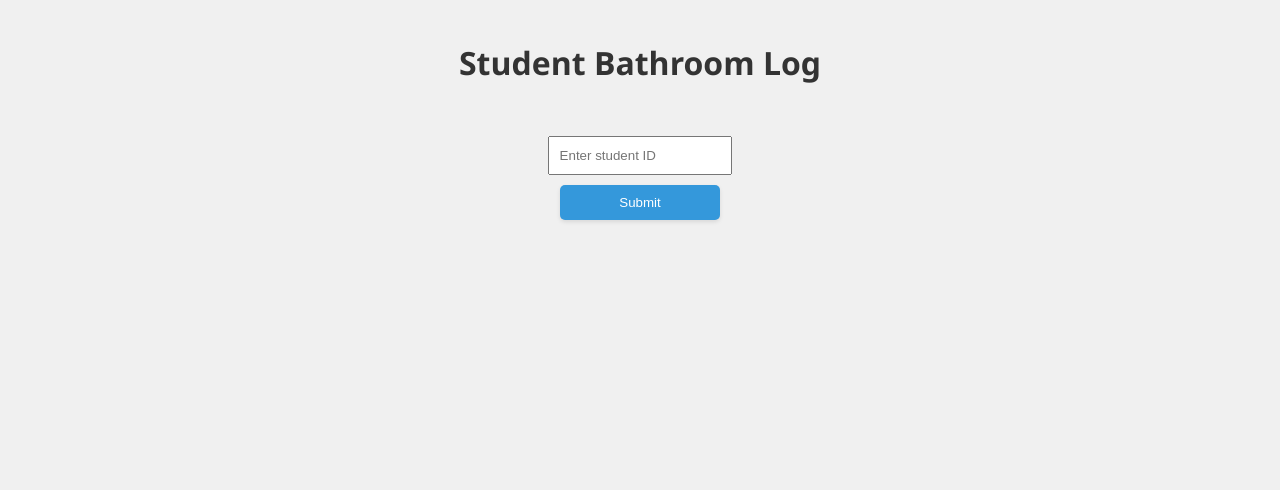
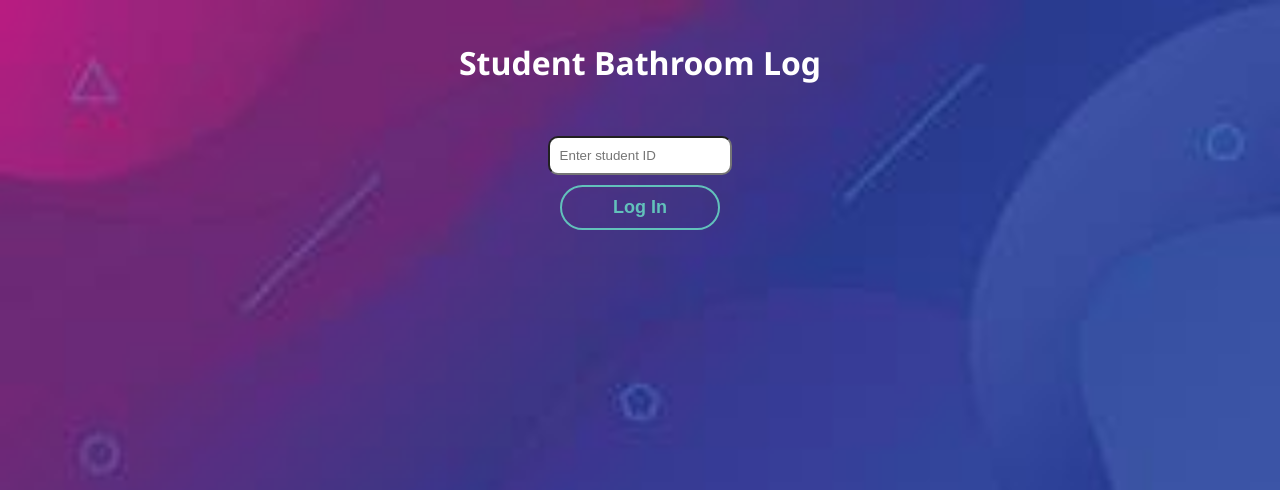
Before and after one commit to alexliao95311/bathroom-system, a Flask app: page / in a window 1280 px wide. Shown: the top 490 px of the page. Run offline with Flask 2, Linux system fonts and the light colour scheme.

Commit message:
huge styling upgrade

```diff
--- a/static/styles.css
+++ b/static/styles.css
@@ -1,14 +1,32 @@
 /* static/style.css */
 body {
     font-family: 'Segoe UI', Tahoma, Geneva, Verdana, sans-serif;
-    background-color: #f0f0f0;
+    /*background-color: #3f2d2d;*/
     margin: 0;
     padding: 20px;
     text-align: center; /* Aligns text to the center */
+    background-image: url('/static/background.jpeg');
+    background-size: cover; /* Cover the entire viewport */
+    background-position: center; /* Center the image */
+    background-repeat: no-repeat; /* Do not repeat the image */
+    background-attachment: fixed; /* Optional: set the background image to be fixed in the viewport */
+}
+
+.centered-container {
+    display: flex; /* Use Flexbox */
+    justify-content: center; /* Center horizontally */
+    align-items: center; /* Center vertically */
+    height: 100vh; /* Full height of the viewport */
+  }
+
+
+p {
+    color: #ffffff;
+
 }
 
 h1 {
-    color: #333;
+    color: #ffffff;
 }
 
 form {
@@ -19,47 +37,114 @@ form {
 input[type="text"], button {
     padding: 10px;
     margin-top: 10px;
-    display: block; /* Makes input and button take the full width of their container */
-    margin-left: auto; /* With margin-right: auto, centers the block elements */
+    display: block;
+    margin-left: auto;
     margin-right: auto;
-    width: 80%; /* You can adjust the width as needed */
+    width: 80%;
+    border-radius: 10px;
 }
 
 button {
-    display: inline-block;
-    padding: 10px 20px;
-    margin: 10px 0;
-    background-color: #3498db; /* Button color - you can change this */
-    color: #ffffff; /* Text color */
-    text-decoration: none; /* Remove underline from links */
-    border: none; /* Remove borders */
-    border-radius: 5px; /* Optional: rounds the corners */
-    cursor: pointer; /* Changes cursor to indicate it's clickable */
-    box-shadow: 0 2px 4px rgba(0, 0, 0, 0.1); /* Optional: adds shadow for depth */
-    transition: background-color 0.3s; /* Smooth background color change on hover */
-}
+    cursor: pointer;
+    position: relative;
+    padding: 10px 24px;
+    font-size: 18px;
+    color: rgb(98, 193, 187);
+    border: 2px solid rgb(98, 193, 187);
+    border-radius: 34px;
+    background-color: transparent;
+    font-weight: 600;
+    transition: all 0.3s cubic-bezier(0.23, 1, 0.320, 1);
+    overflow: hidden;
+  }
+
+button::before {
+    content: '';
+    position: absolute;
+    inset: 0;
+    margin: auto;
+    width: 50px;
+    height: 50px;
+    border-radius: inherit;
+    scale: 0;
+    z-index: -1;
+    background-color: rgb(98, 193, 187);
+    transition: all 0.6s cubic-bezier(0.23, 1, 0.320, 1);
+  }
+
+button:hover::before {
+    scale: 3;
+  }
 
 button:hover {
-    background-color: #297db7;
-}
+    color: #212121;
+    scale: 1.1;
+    box-shadow: 0 0px 20px rgba(98, 193, 187,0.4);
+  }
 
-.button {
-    display: inline-block;
-    padding: 10px 20px;
-    margin: 10px 0;
-    background-color: #3498db; /* Button color - you can change this */
-    color: #ffffff; /* Text color */
-    text-decoration: none; /* Remove underline from links */
-    border: none; /* Remove borders */
-    border-radius: 5px; /* Optional: rounds the corners */
-    cursor: pointer; /* Changes cursor to indicate it's clickable */
-    box-shadow: 0 2px 4px rgba(0, 0, 0, 0.1); /* Optional: adds shadow for depth */
-    transition: background-color 0.3s; /* Smooth background color change on hover */
-}
+  button:active {
+    scale: 1;
+  }
 
-.button:hover {
-    background-color: #297db7; /* Darker shade for button hover state */
-}
+
+button:hover::before {
+    width: 105%;
+   }
+
+button:hover {
+    color: #111;
+   }
+
+button {
+    cursor: pointer;
+    position: relative;
+    padding: 10px 24px;
+    font-size: 18px;
+    color: rgb(98, 193, 187);
+    border: 2px solid rgb(98, 193, 187);
+    border-radius: 34px;
+    background-color: transparent;
+    font-weight: 600;
+    transition: all 0.3s cubic-bezier(0.23, 1, 0.320, 1);
+    overflow: hidden;
+  }
+
+button::before {
+    content: '';
+    position: absolute;
+    inset: 0;
+    margin: auto;
+    width: 50px;
+    height: 50px;
+    border-radius: inherit;
+    scale: 0;
+    z-index: -1;
+    background-color: rgb(98, 193, 187);
+    transition: all 0.6s cubic-bezier(0.23, 1, 0.320, 1);
+  }
+
+button:hover::before {
+    scale: 3;
+  }
+
+button:hover {
+    color: #212121;
+    scale: 1.1;
+    box-shadow: 0 0px 20px rgba(98, 193, 187,0.4);
+  }
+
+  button:active {
+    scale: 1;
+  }
+
+
+button:hover::before {
+    width: 105%;
+   }
+
+button:hover {
+    color: #111;
+   }
 
 
 ul {
@@ -80,11 +165,18 @@ ul.flashes li {
     border: 1px solid #ffaaaa;
     padding: 5px;
     margin-bottom: 5px;
+    border-radius: 5px;
+    width: 80%; /* Adjust width as needed */
+    text-align: center; /* Center the text */
+    margin: 10px auto; /* Vertical spacing and centering horizontally */
+    padding: 10px;
 }
 
 .flash-container {
     width: 100%; /* Use 100% width to span the container */
     text-align: center; /* Center the text */
+    color: #ffffff;
+    margin: 20px auto; /* Vertical spacing and centering horizontally */
 }
 
 .flash-message {
--- a/templates/index.html
+++ b/templates/index.html
@@ -19,8 +19,8 @@
     {% endwith %}
   </div>
   <form method="POST">
-        <input type="text" name="student_id" placeholder="Enter student ID" autocomplete="off" required>
-        <button type="submit">Submit</button>
+      <input class="input-style" type="text" name="student_id" placeholder="Enter student ID" autocomplete="off" required>
+      <button type="submit">Log In</button>
   </form>
 </body>
 </html>
--- a/templates/view_log.html
+++ b/templates/view_log.html
@@ -18,6 +18,6 @@
         <p>The log is currently empty.</p>
     {% endif %}
     </div>
-    <a href="{{ url_for('menu') }}" class="button">Back to Menu</a>
+    <button type="submit" onclick="window.location.href='/';">Back to Home</button>
 </body>
 </html>
```
Also changed, not shown: static/background.jpeg (added). Lines whose indentation alone changed are shown as unchanged.
